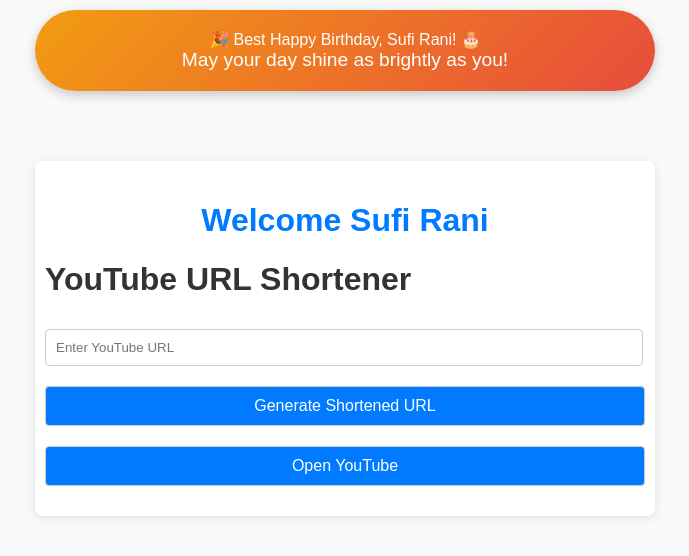
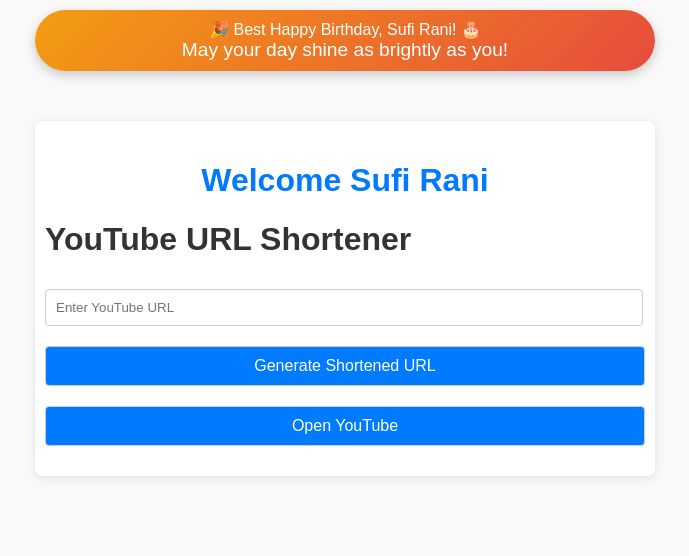
Before and after one commit to anmol795/youtubelink, a plain HTML site: page index.html in a window 1280 px wide. Shown: the whole page, without its empty margins (295-984 px from the left). Drawn offline with Linux system fonts and the light colour scheme.

Commit message:
Update index.html

```diff
--- a/index.html
+++ b/index.html
@@ -17,7 +17,7 @@
 
         .container {
             max-width: 600px;
-            margin: 60px auto 0 auto; /* Adjusted top margin to prevent overlap */
+            margin: 40px auto 0 auto; /* Adjusted top margin to prevent overlap */
             padding: 20px 10px; /* Set padding top/bottom to 20px and left/right to 10px */
             background: #fff;
             box-shadow: 0 2px 10px rgba(0, 0, 0, 0.1);
@@ -115,7 +115,7 @@
             justify-content: center;
             text-align: center;
             margin: 0 auto;
-            padding: 20px 10px; /* Set padding top/bottom to 20px and left/right to 10px */
+            padding:  10px; /* Set padding top/bottom to 20px and left/right to 10px */
             background: linear-gradient(135deg, #f39c12, #e74c3c);
             font-size: 16px;
             border-radius: 50px;
```
